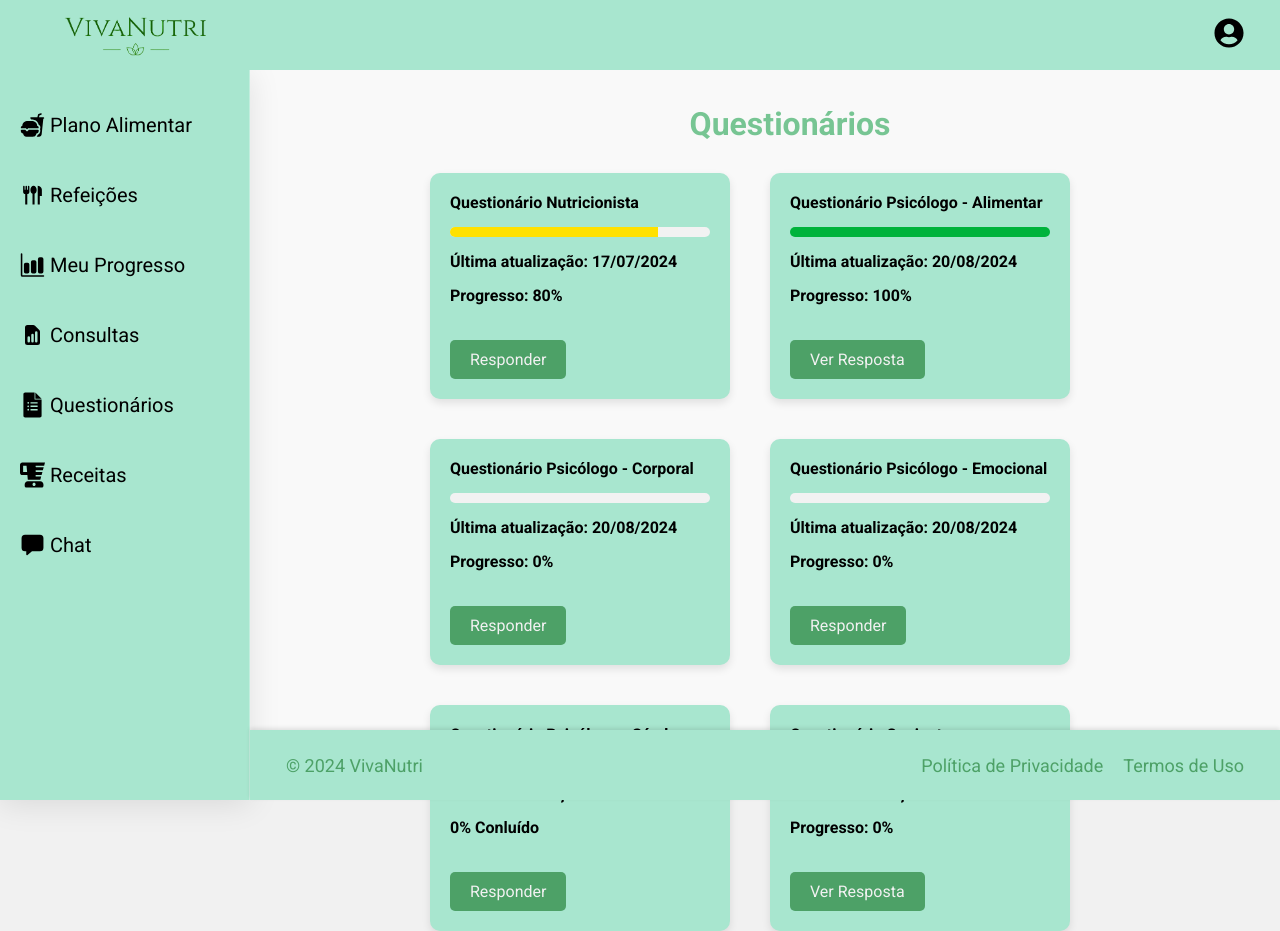
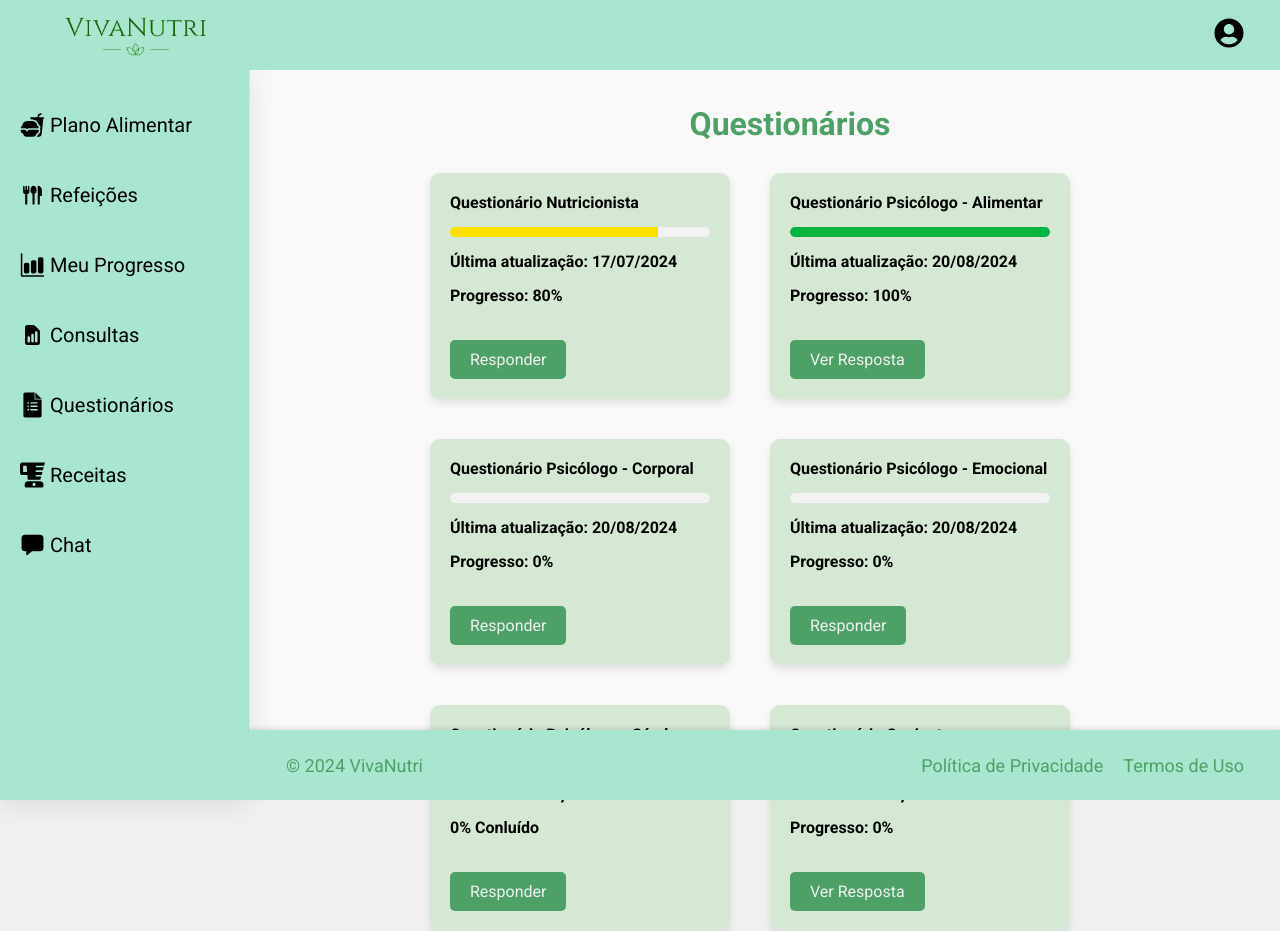
Before and after one commit to Raquel212/VivaNutri, a React (Vite) app: page /questionarioPaciente in a window 1280 px wide. Shown: the top 931 px of the page. Built offline with nearby package versions, Linux system fonts and the light colour scheme.

Commit message:
Update das cores

```diff
--- a/src/pages/Paciente/QuestionarioPaciente/QuestionarioPaciente.module.css
+++ b/src/pages/Paciente/QuestionarioPaciente/QuestionarioPaciente.module.css
@@ -123,7 +123,7 @@
   text-align: center;
   margin-top: .9375rem;
   margin-bottom: 1.875rem;
-  color: var(--secondary);
+  color: var(--terceary);
   font-weight: 600;
 }
 
@@ -136,7 +136,7 @@
 }
 
 .questionarioCard {
-  background-color: var(--primary);
+  background-color: var(--green);
   border-radius: 0.625rem;
   box-shadow: 0 0.25rem 0.5rem rgba(0, 0, 0, 0.1);
   padding: 1.25rem;
```
